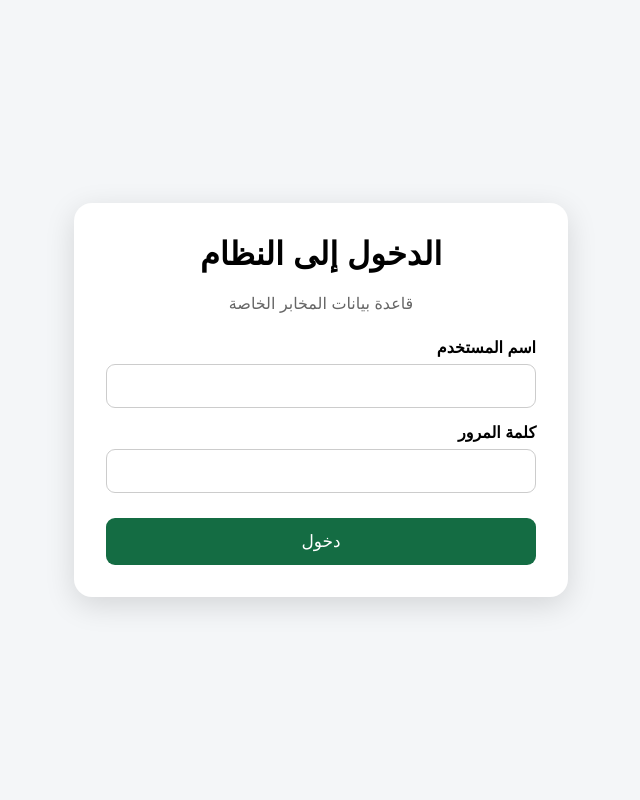
After one commit to ddsldgcerf-dev/private-labs, a FastAPI app: page /login in a window 1280 px wide. The commit adds this page. Shown: the whole page, without its empty margins (319-959 px from the left). Run offline with FastAPI, Linux system fonts and the light colour scheme.

Commit message:
Add files via upload

```diff
--- /dev/null
+++ b/templates/login.html
@@ -0,0 +1,126 @@
+<!doctype html>
+<html lang="ar" dir="rtl">
+
+<head>
+<meta charset="utf-8">
+<meta name="viewport" content="width=device-width,initial-scale=1">
+
+<title>تسجيل الدخول</title>
+
+<style>
+
+body{
+    margin:0;
+    min-height:100vh;
+    display:flex;
+    align-items:center;
+    justify-content:center;
+    background:#f4f6f8;
+    font-family:Arial,sans-serif;
+}
+
+.login-card{
+    width:90%;
+    max-width:430px;
+    background:#fff;
+    padding:32px;
+    border-radius:18px;
+    box-shadow:0 8px 30px #0002;
+}
+
+h1{
+    margin-top:0;
+    text-align:center;
+}
+
+.subtitle{
+    text-align:center;
+    color:#666;
+    margin-bottom:25px;
+}
+
+label{
+    display:block;
+    font-weight:bold;
+    margin-top:15px;
+}
+
+input{
+    width:100%;
+    box-sizing:border-box;
+    padding:12px;
+    margin-top:7px;
+    border:1px solid #ccc;
+    border-radius:9px;
+    font-size:16px;
+}
+
+button{
+    width:100%;
+    margin-top:25px;
+    padding:13px;
+    border:0;
+    border-radius:9px;
+    background:#146c43;
+    color:#fff;
+    font-size:17px;
+    cursor:pointer;
+}
+
+.error{
+    background:#fdecea;
+    color:#b3261e;
+    padding:12px;
+    border-radius:8px;
+    margin-bottom:15px;
+}
+
+</style>
+</head>
+
+<body>
+
+<div class="login-card">
+
+<h1>الدخول إلى النظام</h1>
+
+<div class="subtitle">
+قاعدة بيانات المخابر الخاصة
+</div>
+
+{% if error %}
+<div class="error">
+{{ error }}
+</div>
+{% endif %}
+
+<form method="post" action="/login">
+
+<label>اسم المستخدم</label>
+
+<input
+    type="text"
+    name="username"
+    required
+    autocomplete="username"
+>
+
+<label>كلمة المرور</label>
+
+<input
+    type="password"
+    name="password"
+    required
+    autocomplete="current-password"
+>
+
+<button type="submit">
+دخول
+</button>
+
+</form>
+
+</div>
+
+</body>
+</html>
```
Also changed, not shown: templates/admin.html (+338 -1 lines).
